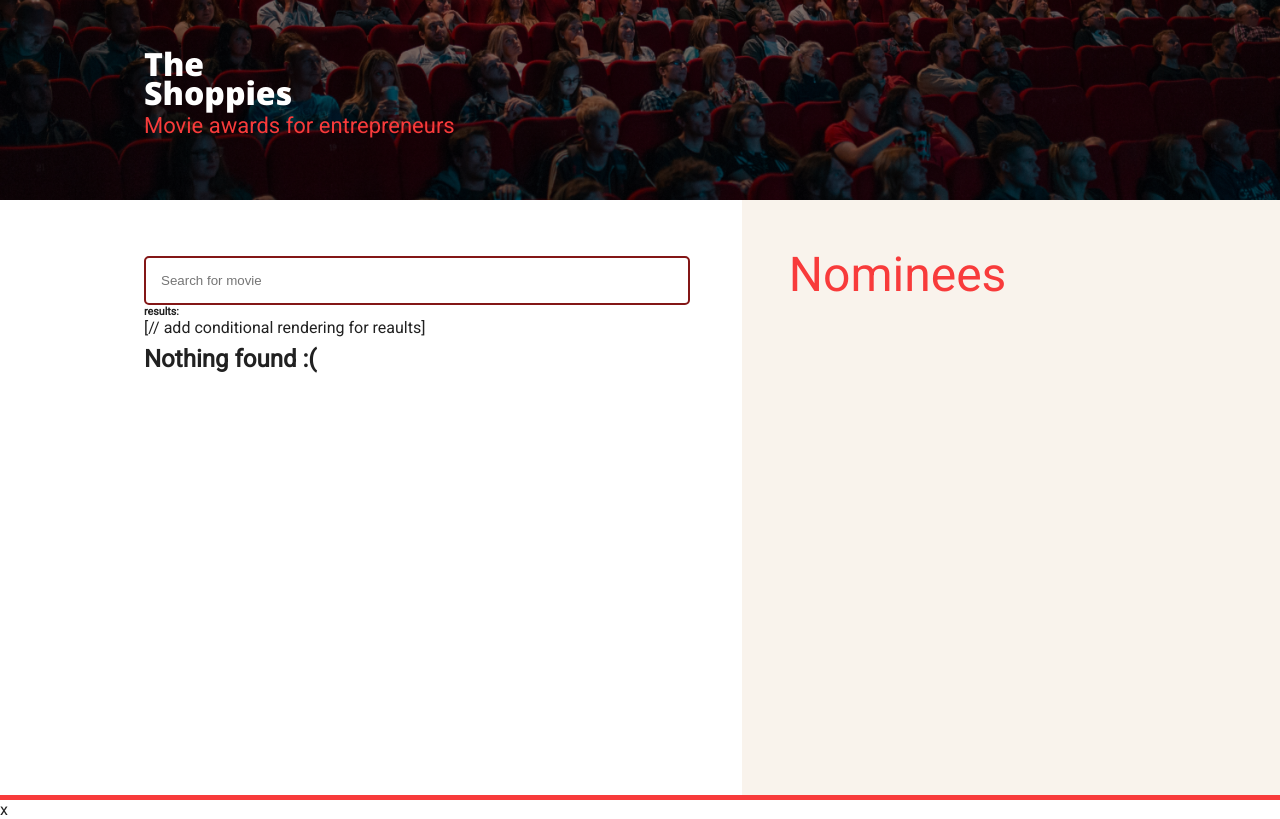
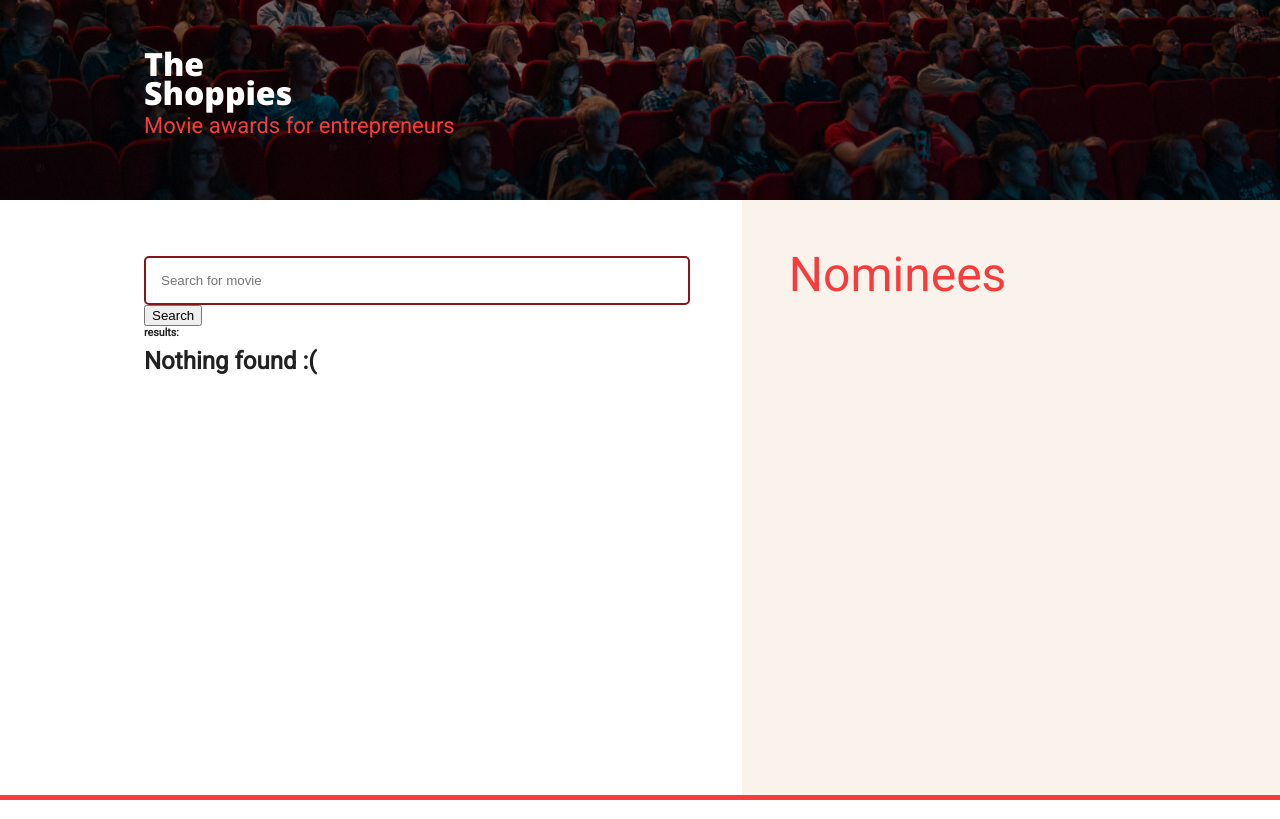
Before and after one commit to joao-rafael/the-shoppies, a React (Create React App) app: page / in a window 1280 px wide. Built offline with nearby package versions, Linux system fonts and the light colour scheme.

Commit message:
chore: added OMDB api request with axios

```diff
--- a/package.json
+++ b/package.json
@@ -6,6 +6,7 @@
     "@testing-library/jest-dom": "^4.2.4",
     "@testing-library/react": "^9.3.2",
     "@testing-library/user-event": "^7.1.2",
+    "axios": "^0.20.0",
     "node-sass": "^4.14.1",
     "react": "^16.13.1",
     "react-dom": "^16.13.1",
--- a/src/App.js
+++ b/src/App.js
@@ -15,7 +15,7 @@ function App() {
           <Search/>
           <Nominees/>
         </section>
-      </main>x
+      </main>
     </div>
   );
 }
--- a/src/components/Search.jsx
+++ b/src/components/Search.jsx
@@ -1,10 +1,31 @@
 import React from 'react';
+import axios from 'axios';
+
+const url = 'http://www.omdbapi.com/?apikey=2c21e7b7&s=';
+const api = axios.create({
+    baseURL: url,
+    params: {
+        _limit: 3,
+    }
+});
 
 const Search = () => {
+    // react.useState returns [searchTerm, setSearchTerm]
+    const [searchTerm, setSearchTerm] = React.useState('');
+
+    const handleChange = event => {
+        setSearchTerm(event.target.value);
+    }
+
+    const search = (e) => {
+        e.preventDefault();
+        api.get(`${searchTerm}`)
+            .then(res => console.log(res.data));
+    }
 
     return(
         <section className='search'>
-            <form action="" className='s-form'>
+            <form action="" className='s-form' onSubmit={search}>
                 <label htmlFor="searchBox" className='f-label'>
                     Search for a movie:
                 </label>
@@ -12,12 +33,16 @@ const Search = () => {
                     className='f-searchbox'
                     name='searchBox'
                     id='searchBox'
+                    onChange={handleChange}
                     placeholder='Search for movie'/>
+                <button type='submit'>
+                    Search
+                </button>
             </form>
             <h6 className='title -searchresults'>
                 results:
             </h6>
-            [// add conditional rendering for reaults]
+
             <div className="s-results">
                 <h2>
                     Nothing found :(
```
Also changed, not shown: src/components/Header.jsx (indentation only), 1 other file (tests, documents, lock files or other folders).
